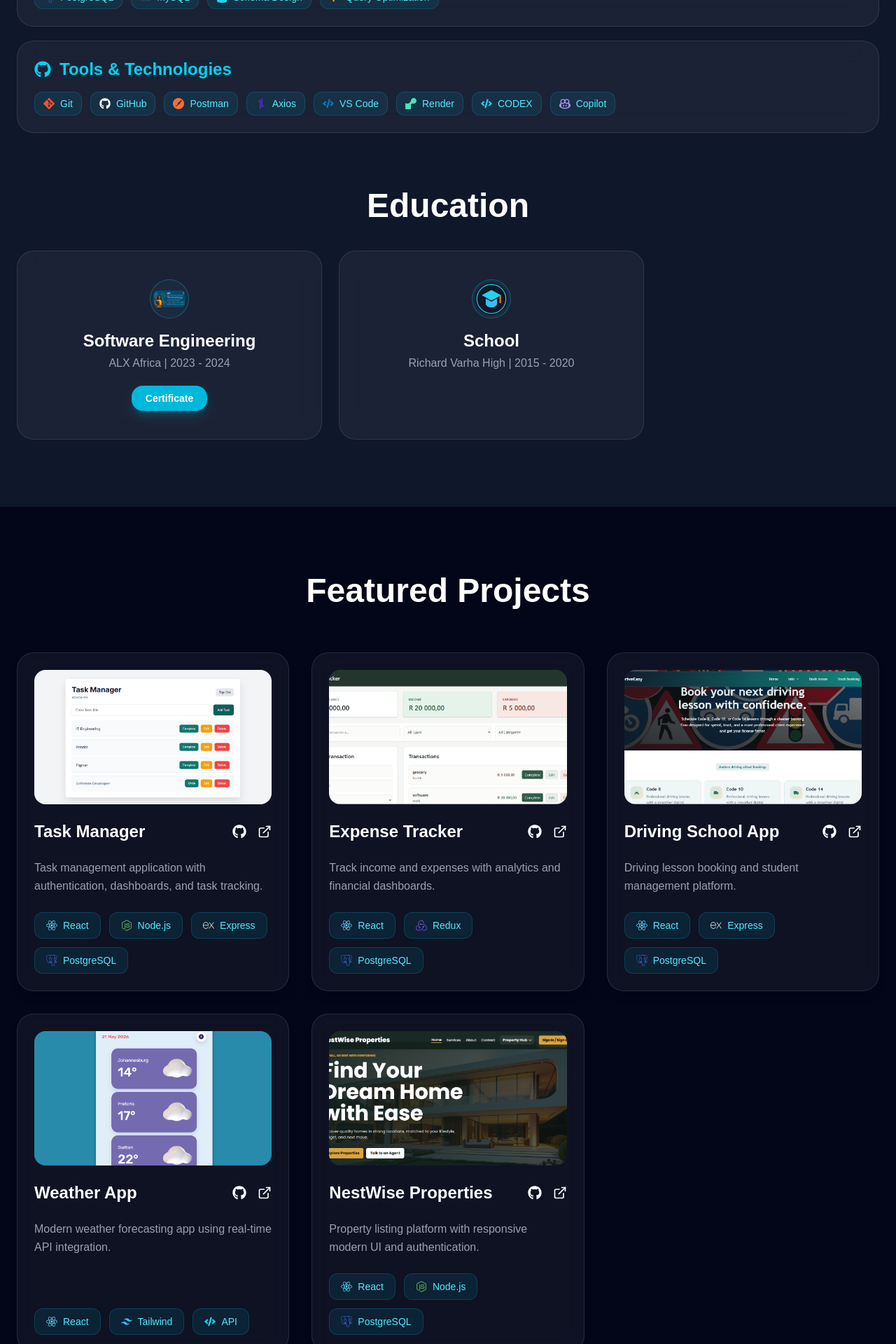
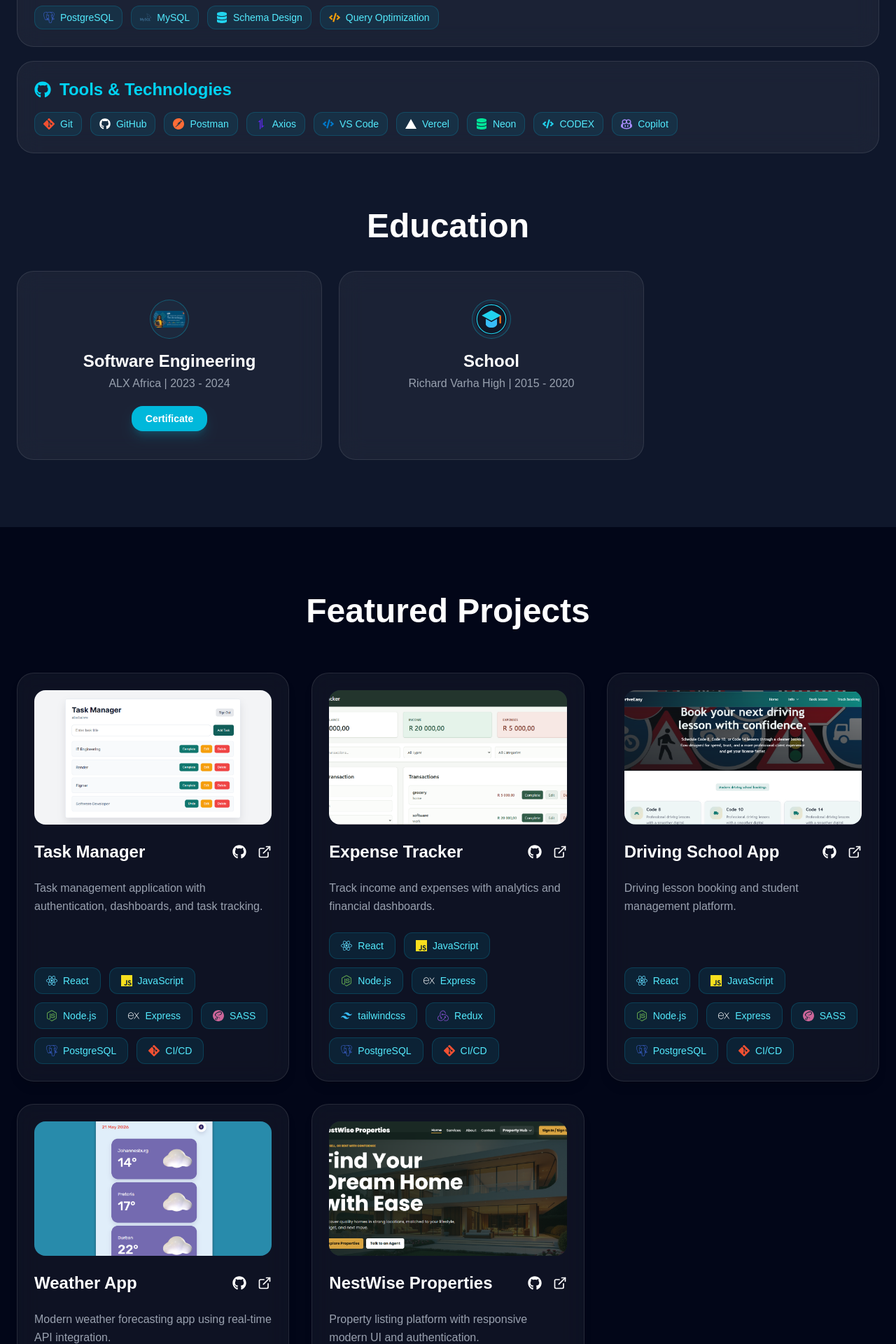
Before and after one commit to kamva-hanisi/Developer_Portfolio, a React (Vite) app in the folder client/: page / in a window 1280 px wide. Shown: the part 2060-3980 px from the top of the page at 70% size. Built offline with nearby package versions, Linux system fonts and the light colour scheme; no server answers.

Commit message:
feat: update tech stack and enhance About section with additional technologies and deployment details

```diff
--- a/client/src/data/projects.js
+++ b/client/src/data/projects.js
@@ -13,7 +13,15 @@ const projects = [
 
     image: taskManager,
 
-    tech: ["React", "Node.js", "Express", "PostgreSQL"],
+    tech: [
+      "React",
+      "JavaScript",
+      "Node.js",
+      "Express",
+      "SASS",
+      "PostgreSQL",
+      "CI/CD",
+    ],
 
     github: "https://github.com/kamva-hanisi/Task-Mananger.git",
 
@@ -28,7 +36,16 @@ const projects = [
 
     image: expenseTracker,
 
-    tech: ["React", "Redux", "PostgreSQL"],
+    tech: [
+      "React",
+      "JavaScript",
+      "Node.js",
+      "Express",
+      "tailwindcss",
+      "Redux",
+      "PostgreSQL",
+      "CI/CD",
+    ],
 
     github: "https://github.com/kamva-hanisi/Expense-Tracker-App.git",
 
@@ -42,7 +59,15 @@ const projects = [
 
     image: drivingSchool,
 
-    tech: ["React", "Express", "PostgreSQL"],
+    tech: [
+      "React",
+      "JavaScript",
+      "Node.js",
+      "Express",
+      "SASS",
+      "PostgreSQL",
+      "CI/CD",
+    ],
 
     github: "https://github.com/kamva-hanisi/driving-school-app.git",
 
@@ -57,7 +82,7 @@ const projects = [
 
     image: weatherApp,
 
-    tech: ["React", "Tailwind", "API"],
+    tech: ["React", "HTML", "CSS", "JavaScript", "API"],
 
     github: "https://github.com/kamva-hanisi/weather.git",
 
@@ -72,7 +97,15 @@ const projects = [
 
     image: nestwise,
 
-    tech: ["React", "Node.js", "PostgreSQL"],
+    tech: [
+      "React",
+      "JavaScript",
+      "Node.js",
+      "Express",
+      "SASS",
+      "MySQL",
+      "CI/CD",
+    ],
 
     github: "https://github.com/kamva-hanisi/NestWise-Properties.git",
 
--- a/client/src/data/techStack.js
+++ b/client/src/data/techStack.js
@@ -16,13 +16,14 @@ import {
   SiGit,
   SiJavascript,
   SiMysql,
+  SiNextdotjs,
   SiPostgresql,
   SiPostman,
   SiRedux,
-  SiRender,
   SiSass,
   SiTailwindcss,
   SiTypescript,
+  SiVercel,
 } from "react-icons/si";
 import { VscCopilot } from "react-icons/vsc";
 
@@ -33,28 +34,35 @@ export const skillIcons = {
   Axios: { icon: SiAxios, color: "#5a29e4" },
   CODEX: { icon: FaCode, color: "#22d3ee" },
   Copilot: { icon: VscCopilot, color: "#a78bfa" },
+  CSS: { icon: FaCss3Alt, color: "#1572b6" },
   CSS3: { icon: FaCss3Alt, color: "#1572b6" },
+  "CI/CD": { icon: SiGit, color: "#f05032" },
   Express: { icon: SiExpress, color: "#ffffff" },
   "Express.js": { icon: SiExpress, color: "#ffffff" },
   Git: { icon: SiGit, color: "#f05032" },
   GitHub: { icon: FaGithub, color: "#ffffff" },
+  HTML: { icon: FaHtml5, color: "#e34f26" },
   HTML5: { icon: FaHtml5, color: "#e34f26" },
+  JavaScript: { icon: SiJavascript, color: "#f7df1e" },
   "JavaScript (ES6+)": { icon: SiJavascript, color: "#f7df1e" },
   MySQL: { icon: SiMysql, color: "#4479a1" },
+  Neon: { icon: FaDatabase, color: "#00e599" },
+  "Next.js": { icon: SiNextdotjs, color: "#ffffff" },
   "Node.js": { icon: FaNodeJs, color: "#5fa04e" },
   PostgreSQL: { icon: SiPostgresql, color: "#4169e1" },
   Postman: { icon: SiPostman, color: "#ff6c37" },
   React: { icon: FaReact, color: "#61dafb" },
   "React.js": { icon: FaReact, color: "#61dafb" },
   Redux: { icon: SiRedux, color: "#764abc" },
-  Render: { icon: SiRender, color: "#46e3b7" },
   "REST API Development": { icon: FaCode, color: "#22d3ee" },
   SASS: { icon: SiSass, color: "#cc6699" },
   "Schema Design": { icon: FaDatabase, color: "#22d3ee" },
   Tailwind: { icon: SiTailwindcss, color: "#38bdf8" },
   "Tailwind CSS": { icon: SiTailwindcss, color: "#38bdf8" },
+  tailwindcss: { icon: SiTailwindcss, color: "#38bdf8" },
   TypeScript: { icon: SiTypescript, color: "#3178c6" },
   "Query Optimization": { icon: FaCode, color: "#f59e0b" },
+  Vercel: { icon: SiVercel, color: "#ffffff" },
   "VS Code": { icon: FaVsCode, color: "#007acc" },
 };
 
@@ -64,6 +72,7 @@ const techStack = [
     icon: FaLaptopCode,
     skills: [
       { name: "React.js", ...skillIcons["React.js"] },
+      { name: "Next.js", ...skillIcons["Next.js"] },
       { name: "TypeScript", ...skillIcons.TypeScript },
       { name: "JavaScript (ES6+)", ...skillIcons["JavaScript (ES6+)"] },
       { name: "HTML5", ...skillIcons.HTML5 },
@@ -79,7 +88,6 @@ const techStack = [
     skills: [
       { name: "Node.js", ...skillIcons["Node.js"] },
       { name: "Express.js", ...skillIcons["Express.js"] },
-      { name: "TypeScript", ...skillIcons.TypeScript },
       { name: "REST API Development", ...skillIcons["REST API Development"] },
     ],
   },
@@ -102,7 +110,8 @@ const techStack = [
       { name: "Postman", ...skillIcons.Postman },
       { name: "Axios", ...skillIcons.Axios },
       { name: "VS Code", ...skillIcons["VS Code"] },
-      { name: "Render", ...skillIcons.Render },
+      { name: "Vercel", ...skillIcons.Vercel },
+      { name: "Neon", ...skillIcons.Neon },
       { name: "CODEX", ...skillIcons.CODEX },
       { name: "Copilot", ...skillIcons.Copilot },
     ],
--- a/client/src/sections/About.jsx
+++ b/client/src/sections/About.jsx
@@ -16,8 +16,8 @@ function About() {
             I'm a Johannesburg-based Full-Stack Developer with experience
             building scalable, production-ready web applications from the ground
             up. I specialize in React.js, JavaScript, TypeScript, Node.js,
-            Express.js, Redux, Tailwind CSS, and PostgreSQL, with a strong
-            focus on clean user interfaces, RESTful APIs, database design, and
+            Express.js, Redux, Tailwind CSS, and PostgreSQL, with a strong focus
+            on clean user interfaces, RESTful APIs, database design, and
             maintainable backend architecture.
           </p>
 
@@ -26,7 +26,8 @@ function About() {
             application, an expense tracker, and a driving school booking
             system. These projects include features such as authentication,
             category-based dashboards, booking availability logic, PostgreSQL
-            data storage, API integration, and deployment on Render.
+            data storage, API integration, and deployment on Vercel, Neon and
+            Github.
           </p>
         </motion.div>
 
```
